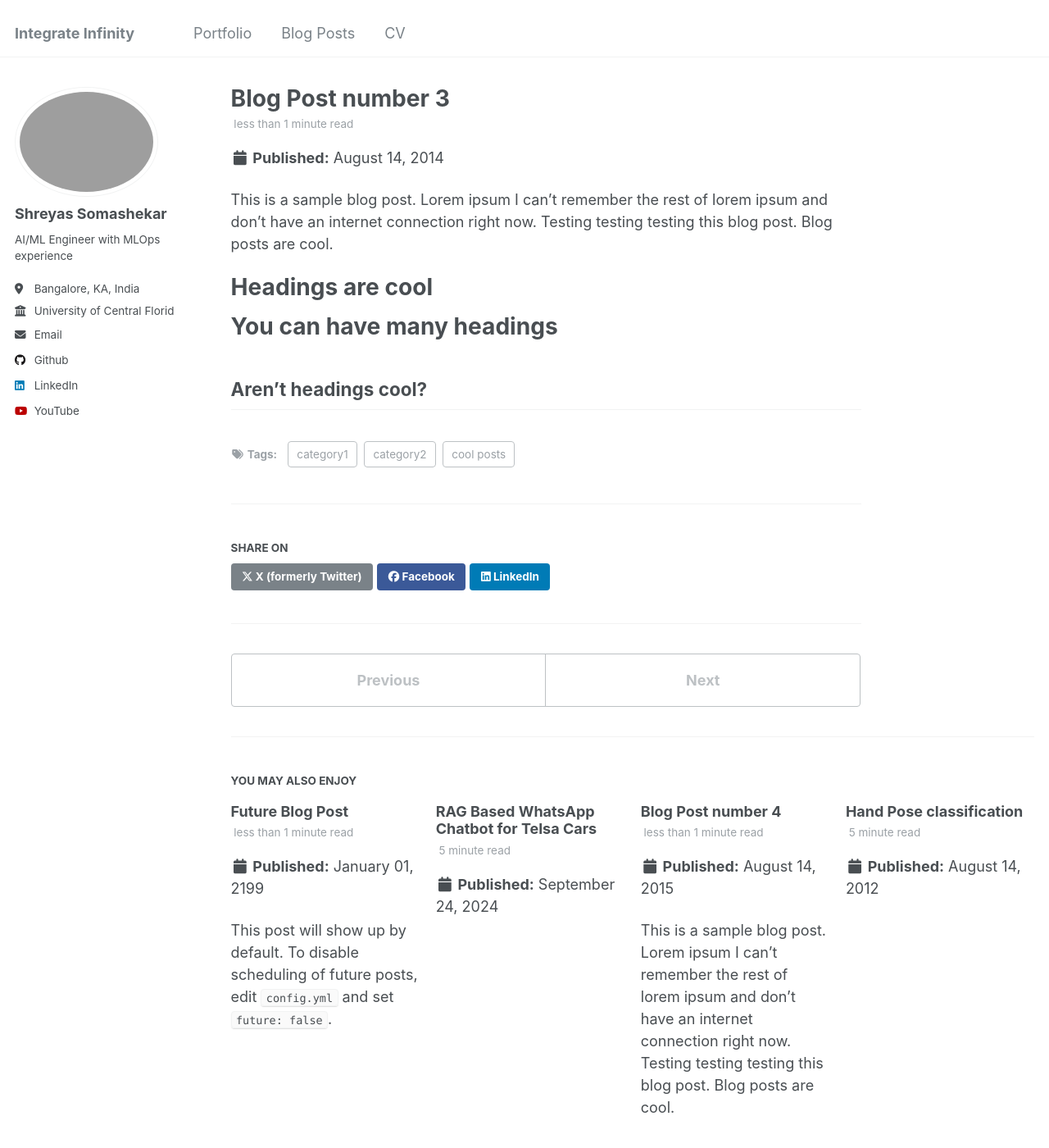
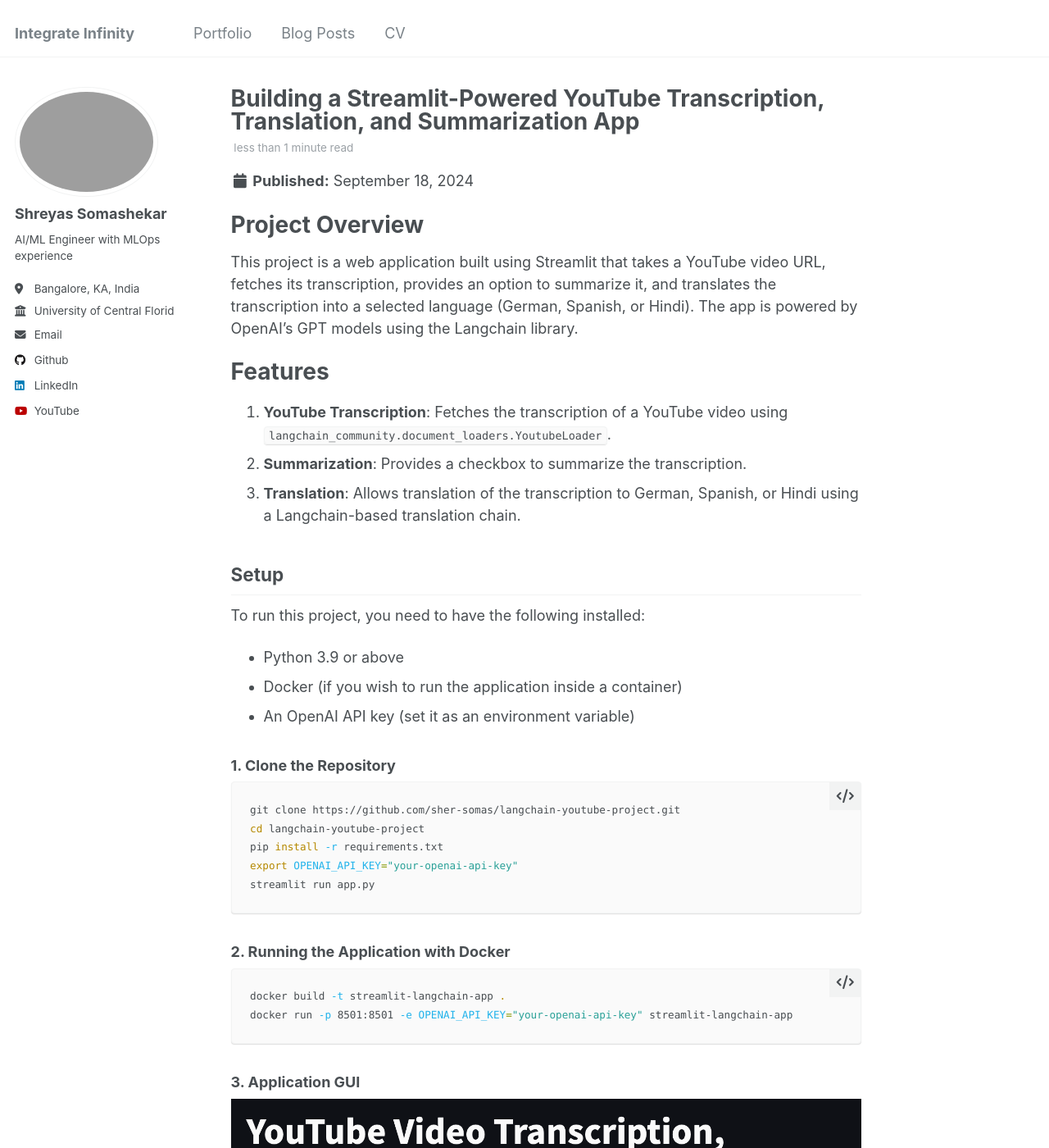
Before and after one commit to sher-somas/sher-somas.github.io, a Jekyll site: the page built from _posts/2014-08-14-blog-post-3.md, in a window 1280 px wide and 1400 px high. Shown: the whole window at 82% size. Built offline with Jekyll 4.4.1, drawn with Linux system fonts in a browser that asks for light colours; some of the changed text lies outside the part shown.

Commit message:
Added blog post for Langchain application

````diff
--- a/_posts/2014-08-14-blog-post-3.md
+++ b/_posts/2014-08-14-blog-post-3.md
@@ -1,20 +1,50 @@
 ---
-title: 'Blog Post number 3'
-date: 2014-08-14
-permalink: /posts/2014/08/blog-post-3/
+title: 'Building a Streamlit-Powered YouTube Transcription, Translation, and Summarization App'
+date: 2024-09-18
+permalink: /posts/2014/08/Youtube-helper/
 tags:
-  - cool posts
-  - category1
-  - category2
+  - Langchain
+  - YouTube
+  - Translation
 ---
-
-This is a sample blog post. Lorem ipsum I can't remember the rest of lorem ipsum and don't have an internet connection right now. Testing testing testing this blog post. Blog posts are cool.
-
-Headings are cool
+Project Overview
 ======
 
-You can have many headings
+This project is a web application built using Streamlit that takes a YouTube video URL, fetches its transcription, provides an option to summarize it, and translates the transcription into a selected language (German, Spanish, or Hindi). The app is powered by OpenAI's GPT models using the Langchain library.
+
+Features
 ======
 
-Aren't headings cool?
+1. **YouTube Transcription**: Fetches the transcription of a YouTube video using `langchain_community.document_loaders.YoutubeLoader`.
+2. **Summarization**: Provides a checkbox to summarize the transcription.
+3. **Translation**: Allows translation of the transcription to German, Spanish, or Hindi using a Langchain-based translation chain.
+
+Setup
 ------
+
+To run this project, you need to have the following installed:
+
+- Python 3.9 or above
+- Docker (if you wish to run the application inside a container)
+- An OpenAI API key (set it as an environment variable)
+
+### 1. Clone the Repository
+
+```bash
+git clone https://github.com/sher-somas/langchain-youtube-project.git
+cd langchain-youtube-project
+pip install -r requirements.txt
+export OPENAI_API_KEY="your-openai-api-key"
+streamlit run app.py
+```
+
+### 2. Running the Application with Docker
+
+```bash
+docker build -t streamlit-langchain-app .
+docker run -p 8501:8501 -e OPENAI_API_KEY="your-openai-api-key" streamlit-langchain-app
+```
+
+### 3. Application GUI
+
+![](/assets/images/langchain-app.png)
````
Also changed, not shown: _posts/Rag-whatsapp-chatbot.md (renamed from _posts/2013-08-14-blog-post-2.md), _posts/hand-pose.md (renamed from _posts/2012-08-14-blog-post-1.md), assets/images/langchain-app.png (added).
